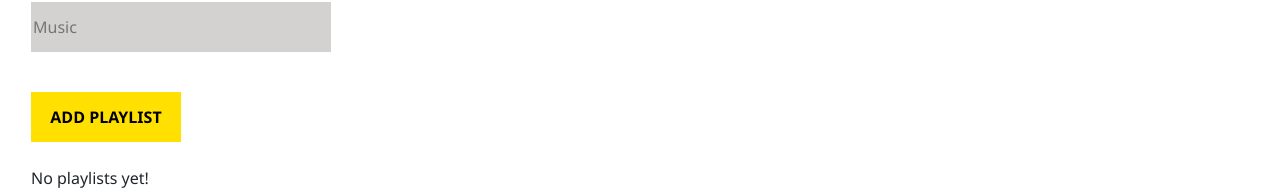
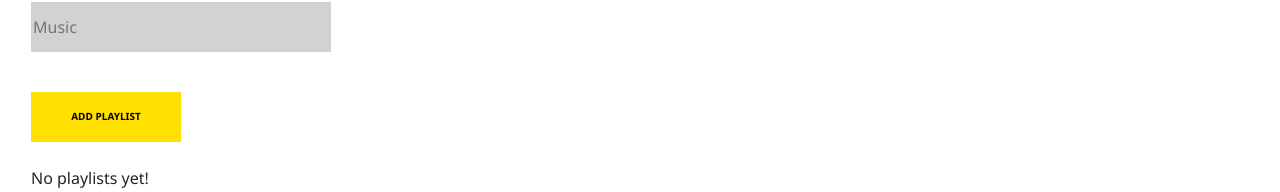
Before and after one commit to SophieMaryam/rockstar-music-player, a Vue app: page /playlists in a window 1280 px wide. Shown: the part 248-440 px from the top of the page. Built offline with nearby package versions, Linux system fonts and the light colour scheme.

Commit message:
Update App.css

```diff
--- a/src/assets/App.css
+++ b/src/assets/App.css
@@ -1,5 +1,5 @@
 body {
-  font-family: 'Segoe UI', Tahoma, Geneva, Verdana, sans-serif;
+  font-family: "Segoe UI", Tahoma, Geneva, Verdana, sans-serif;
 }
 
 h3 {
@@ -8,9 +8,9 @@ h3 {
 
 .btn {
   color: white;
-  background: black;
-  width: 150px;
-  height: 50px;
+  background-color: black;
+  width: 100px;
+  font-size: 10px;
 }
 
 ul {
@@ -18,7 +18,9 @@ ul {
   padding-left: 0;
 }
 
+ol li,
 ul li {
+  cursor: pointer;
   list-style-type: none;
   color: black;
 }
```
